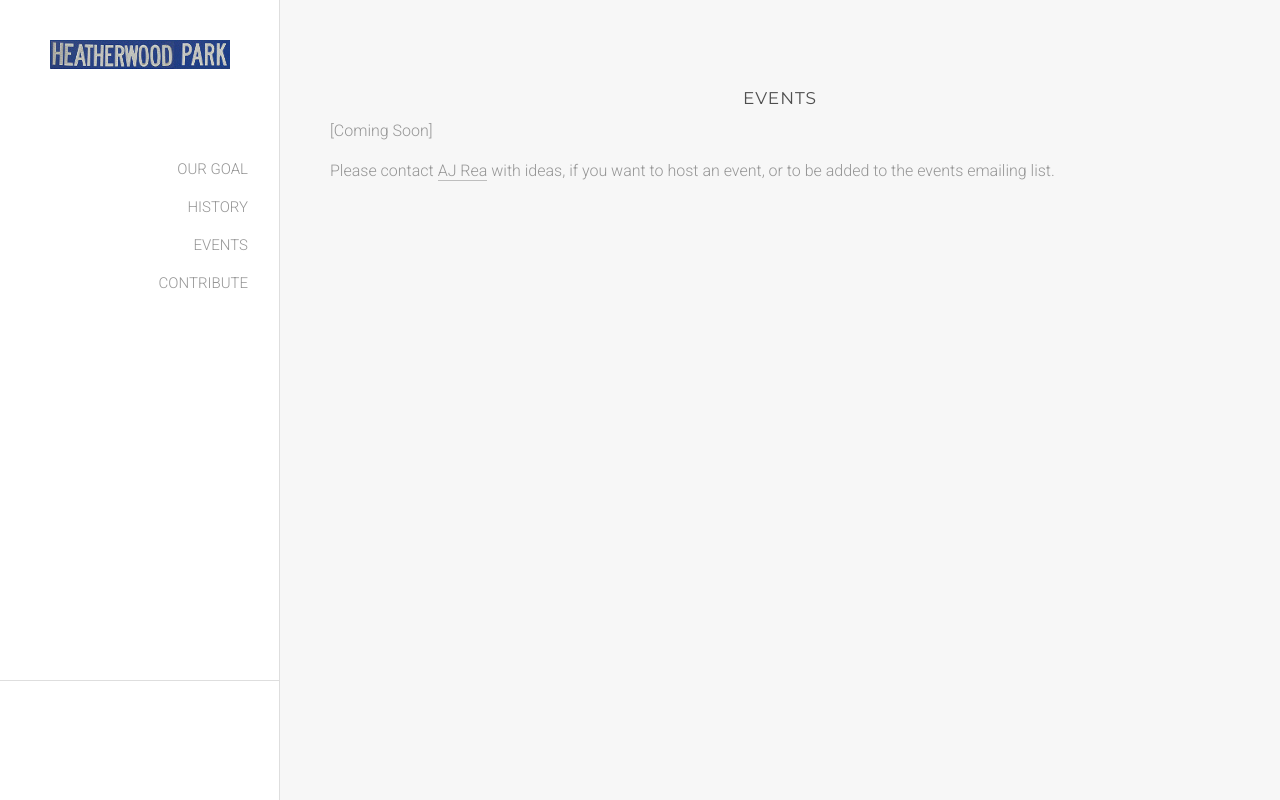
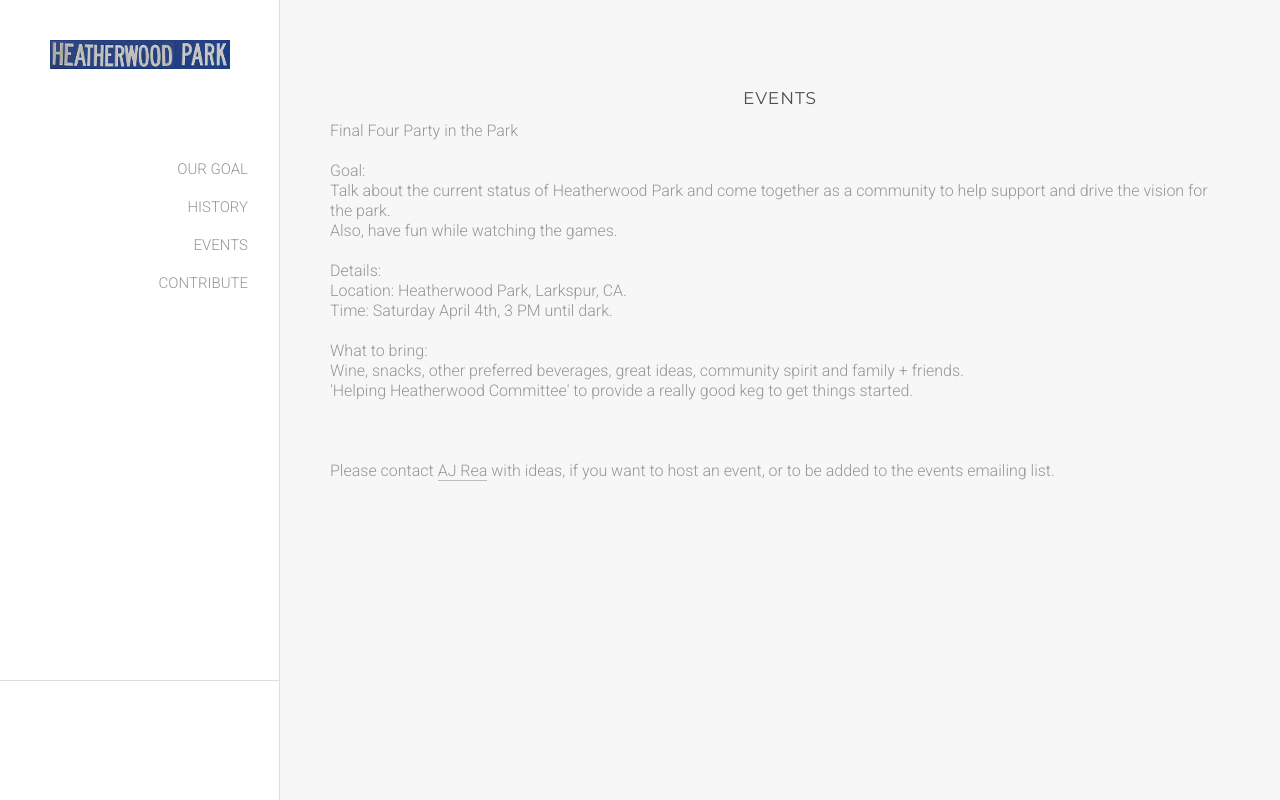
Before and after one commit to jhunnewell/HeatherwoodPark, a plain HTML site: page events.html in a window 1280 px wide. Drawn offline with nearby package versions, Linux system fonts and the light colour scheme; a web font is replaced by a local one.

Commit message:
new pix, event, and other edits 2

```diff
--- a/events.html
+++ b/events.html
@@ -112,7 +112,19 @@
 
 				<h2><span>Events</span></h2>
 
-				[Coming Soon]<br><br>
+Final Four Party in the Park<br>
+<br>
+Goal:<br>Talk about the current status of Heatherwood Park and come together as a community to help support and drive the vision for the park.<br>
+Also, have fun while watching the games.<br>
+<br>
+Details:<br>
+Location: Heatherwood Park, Larkspur, CA.<br>
+Time: Saturday April 4th, 3 PM until dark.<br>
+<br>
+What to bring:<br>
+Wine, snacks, other preferred beverages, great ideas, community spirit and family + friends.
+<br>'Helping Heatherwood Committee' to provide a really good keg to get things started.
+<br><br><br><br>
 
 				Please contact <a href="mailto:ajrea@me.com">AJ Rea</a> with ideas, if you want to host an event, or to be added to the events emailing list.
 <!--
```
Also changed, not shown: goal.html (+2 -2 lines), index.html (+4 -0 lines).
